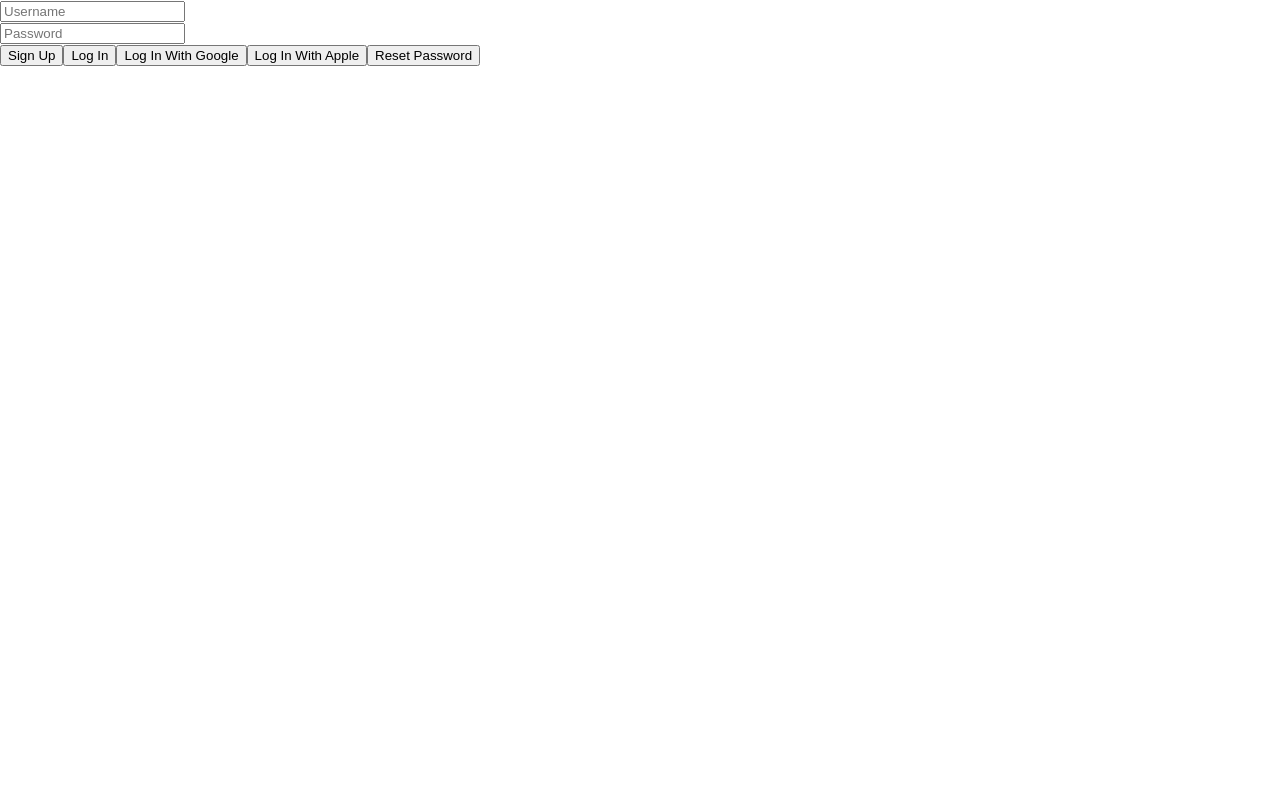
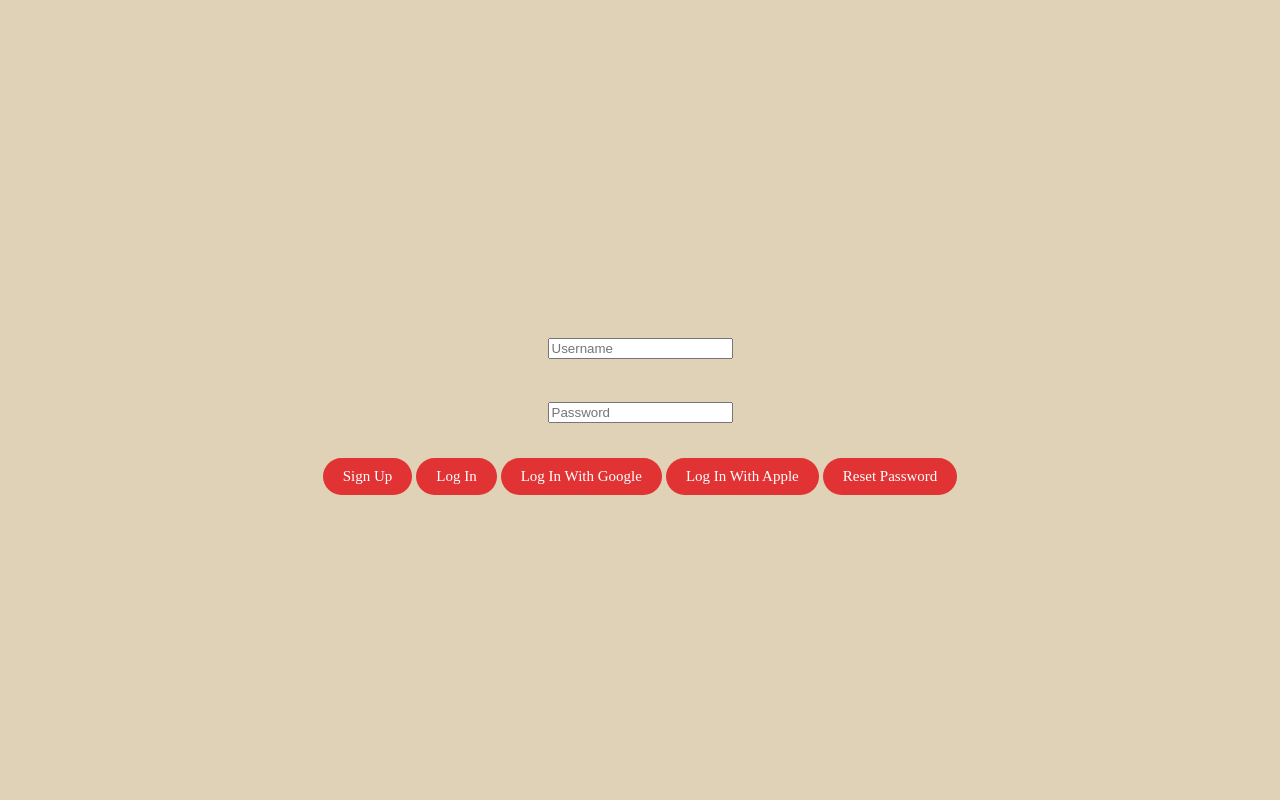
Before and after one commit to kunwarsahni01/MergeTrip, a React (Create React App) app in the folder mergetrip/: page /account in a window 1280 px wide. Built offline with nearby package versions, Linux system fonts and the light colour scheme.

Commit message:
Giving Account Page Styling

```diff
--- /dev/null
+++ b/mergetrip/src/components/Account.css
@@ -0,0 +1,34 @@
+.Account {
+  text-align: center;
+}
+
+.Account-header {
+  background-color: #DFD2B6;
+  min-height: 100vh;
+  display: flex;
+  flex-direction: column;
+  align-items: center;
+  justify-content: center;
+  font-size: calc(40px + 2vmin);
+  font-family: Termina;
+  font-weight: 900;
+  color: rgb(0, 0, 0);
+  margin-bottom: .5rem;
+}
+.Account-button {
+  background-color: #E13234;
+  color: white;
+  border: none;
+  padding: 10px 20px;
+  text-align: center;
+  text-decoration: none;
+  display: inline-block;
+  font-size: 15px;
+  font-family: Termina;
+  margin: 4px 2px;
+  cursor: pointer;
+  border-radius: 19px;
+}
+.Account-link {
+  color: #61dafb;
+}
--- a/mergetrip/src/components/Account.js
+++ b/mergetrip/src/components/Account.js
@@ -1,3 +1,4 @@
+import './Account.css';
 import React, { Component } from "react";
 import { withRouter } from 'react-router-dom';
 import { getAuth, createUserWithEmailAndPassword, signInWithEmailAndPassword, sendPasswordResetEmail, GoogleAuthProvider, signInWithPopup, OAuthProvider } from "firebase/auth";
@@ -160,7 +161,8 @@ class SimpleForm extends Component {
   render() {
 
     return (
-      <div>
+      <div className="Account">
+        <header className="Account-header">
           <div>
             <input
               name="username"
@@ -180,13 +182,14 @@ class SimpleForm extends Component {
             />
           </div>
           <div>
-          <button onClick={this.onSignUp}>Sign Up</button>
-          <button onClick={this.onLogin}>Log In</button>
-          <button onClick={this.onGoogleLogin}>Log In With Google</button>
-          <button onClick={this.onAppleLogin}>Log In With Apple</button>
-          <button onClick={this.onResetPassword}>Reset Password</button>
+            <button className="Account-button" onClick={this.onSignUp}>Sign Up</button>
+            <button className="Account-button" onClick={this.onLogin}>Log In</button>
+            <button className="Account-button" onClick={this.onGoogleLogin}>Log In With Google</button>
+            <button className="Account-button" onClick={this.onAppleLogin}>Log In With Apple</button>
+            <button className="Account-button" onClick={this.onResetPassword}>Reset Password</button>
 
           </div>
+        </header>
       </div>
     );
   }
--- a/mergetrip/src/components/HomePage.js
+++ b/mergetrip/src/components/HomePage.js
@@ -21,7 +21,7 @@ class HomePage extends Component {
       <div className="HomePage">
         <header className="HomePage-header">
         <span className="termina-black-15-3px">MERGETRIP</span>
-          <button className= "HomePage-button" onClick={this.onSignUp}>Sign Up</button>
+          <button className="HomePage-button" onClick={this.onSignUp}>Sign Up</button>
         </header>
       </div>
     );
```
Lines whose indentation alone changed are shown as unchanged.
